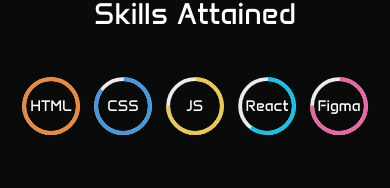
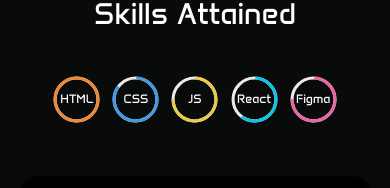
Before and after one commit to Synic923/Synic923, a React (Create React App) app: page / in a window 390 px wide. Shown: the part 2160-2348 px from the top of the page. Built offline with nearby package versions, Linux system fonts and the light colour scheme; a web font is replaced by a local one.

Commit message:
responsiveness

```diff
--- a/src/components/SkillsSection.js
+++ b/src/components/SkillsSection.js
@@ -72,7 +72,7 @@
               value={100}
               color="orange.400"
               thickness="6px"
-              size="calc(50px + 3.6vw)"
+              size="calc(30px + 5.4vw)"
             >
               <CircularProgressLabel>HTML</CircularProgressLabel>
             </CircularProgress>
@@ -80,7 +80,7 @@
               value={85}
               color="blue.400"
               thickness="6px"
-              size="calc(50px + 3.6vw)"
+              size="calc(30px + 5.4vw)"
             >
               <CircularProgressLabel>CSS</CircularProgressLabel>
             </CircularProgress>
@@ -88,7 +88,7 @@
               value={75}
               color="yellow.400"
               thickness="6px"
-              size="calc(50px + 3.6vw)"
+              size="calc(30px + 5.4vw)"
             >
               <CircularProgressLabel>JS</CircularProgressLabel>
             </CircularProgress>
@@ -96,7 +96,7 @@
               value={60}
               color="cyan.400"
               thickness="6px"
-              size="calc(50px + 3.6vw)"
+              size="calc(30px + 5.4vw)"
             >
               <CircularProgressLabel>React</CircularProgressLabel>
             </CircularProgress>
@@ -104,7 +104,7 @@
               value={75}
               color="pink.400"
               thickness="6px"
-              size="calc(50px + 3.6vw)"
+              size="calc(30px + 5.4vw)"
             >
               <CircularProgressLabel>Figma</CircularProgressLabel>
             </CircularProgress>
@@ -140,7 +140,10 @@
             <AccordionPanel p={8}>
               <Box
                 display="grid"
-                gridTemplateColumns={{ base: "repeat(1, 1fr)", md: "repeat(3, minmax(0, 1fr))" }}
+                gridTemplateColumns={{
+                  base: "repeat(1, 1fr)",
+                  md: "repeat(3, minmax(0, 1fr))",
+                }}
                 gridGap={8}
                 mb={4}
               >
```
